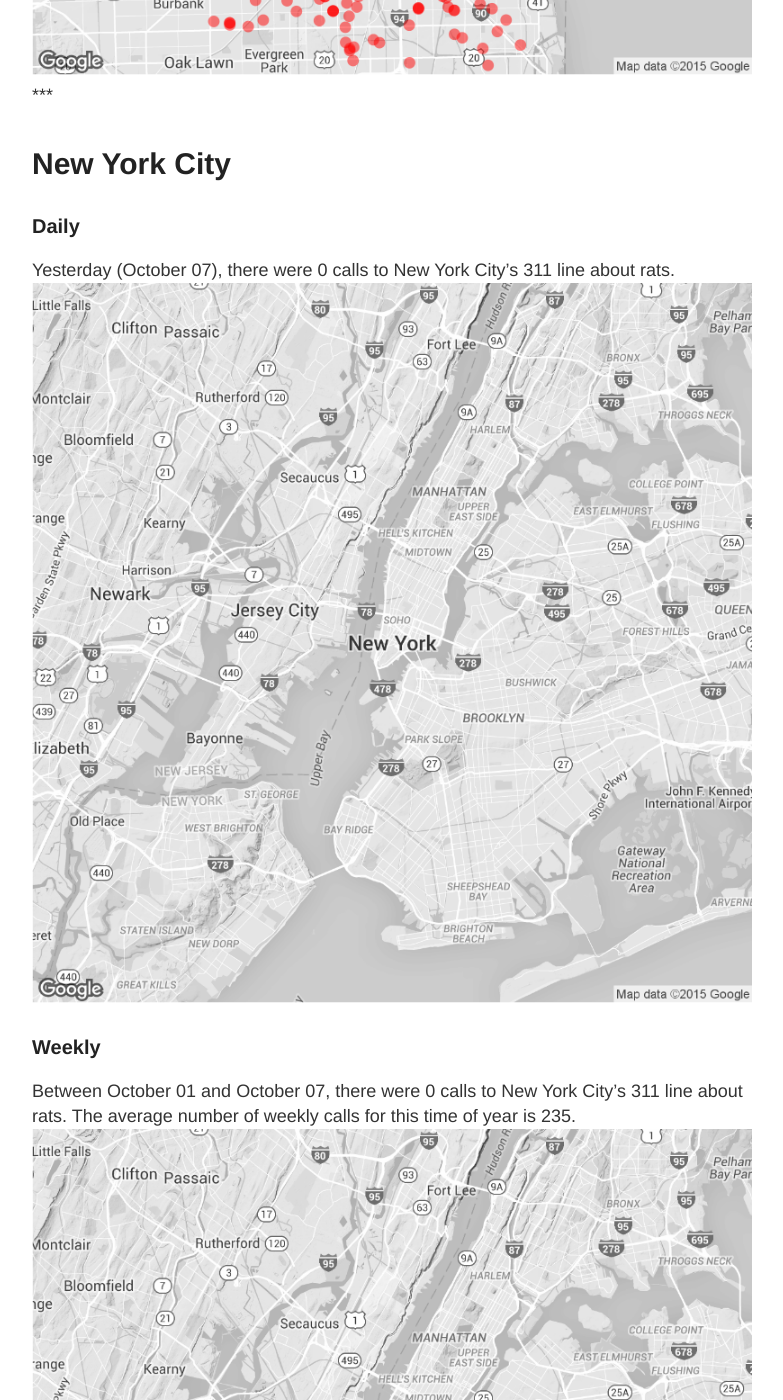
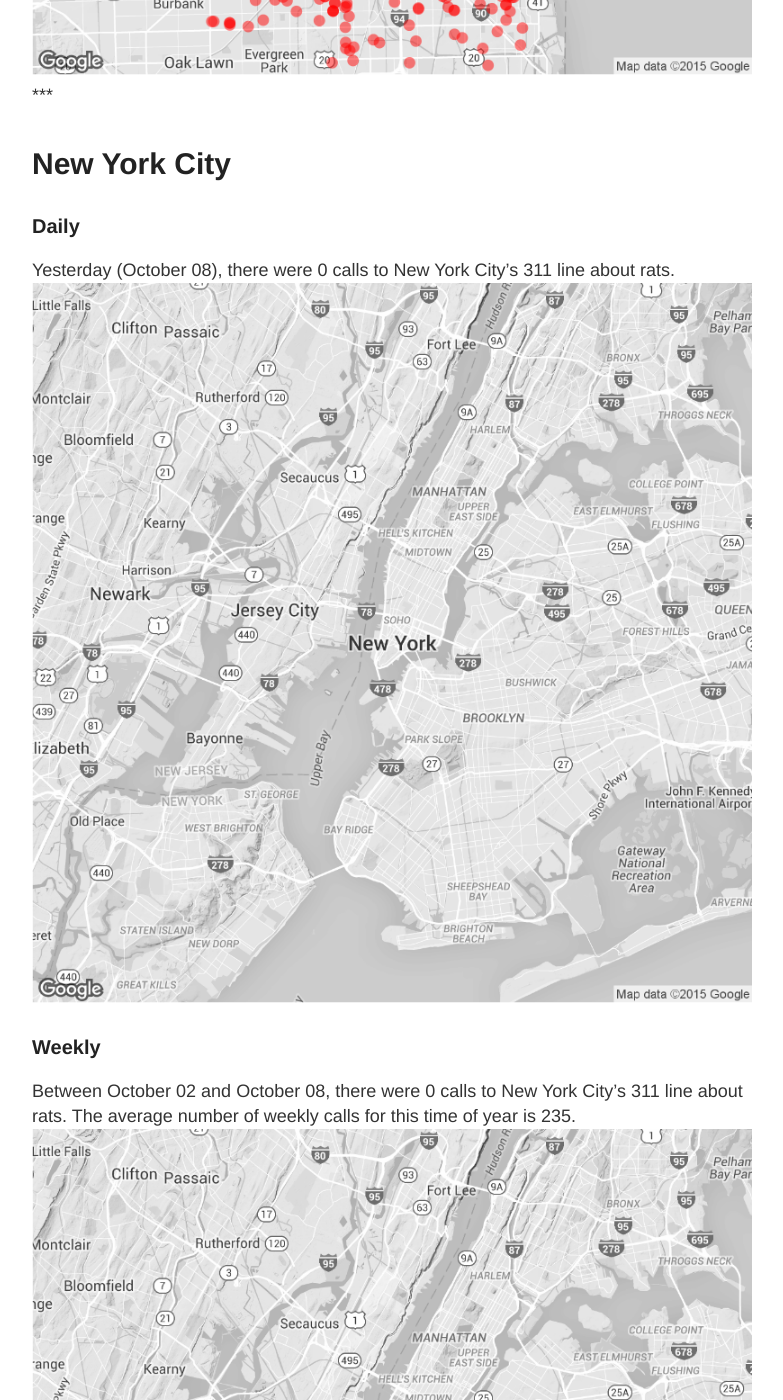
Before and after one commit to DanielHadley/ratmaps, a Jekyll site: the page built from daily.md, in a window 1280 px wide and 1400 px high, scrolled down 1986 px. Shown: the whole window, without its empty margins (248-1031 px from the left). Built offline with Jekyll 4.4.1, drawn with Linux system fonts in a browser that asks for light colours; comment, search, counter and statistics services are not loaded; some of the changed text lies outside the part shown.

Commit message:
Daily Maps

```diff
--- a/daily.md
+++ b/daily.md
@@ -15,22 +15,22 @@
 
 ### Daily
 
-Yesterday (October 07), there were 199 calls to Chicago's 311 line about rats.
+Yesterday (October 08), there were 218 calls to Chicago's 311 line about rats.
 ![Chicago rat calls to 311 weekly map]({{ site.cityimages }}/daily/Chicago_Rat_Map_Daily.png)
 
 ### Weekly
-Between October 01 and October 07, there were 989 calls to Chicago's 311 line about rats. The average number of weekly calls for this time of year is 725.
+Between October 02 and October 08, there were 1036 calls to Chicago's 311 line about rats. The average number of weekly calls for this time of year is 725.
 ![Chicago rat calls to 311 weekly map]({{ site.cityimages }}/daily/Chicago_Rat_Map_Weekly.png)
 ***
 # New York City <a id="nyc"><a>
 
 ### Daily
 
-Yesterday (October 07), there were 0 calls to New York City's 311 line about rats.
+Yesterday (October 08), there were 0 calls to New York City's 311 line about rats.
 ![NYC rat calls to 311 weekly map]({{ site.cityimages }}/daily/NYC_Rat_Map_Daily.png)
 
 ### Weekly
-Between October 01 and October 07, there were 0 calls to New York City's 311 line about rats. The average number of weekly calls for this time of year is 235.
+Between October 02 and October 08, there were 0 calls to New York City's 311 line about rats. The average number of weekly calls for this time of year is 235.
 ![NYC rat calls to 311 weekly map]({{ site.cityimages }}/daily/NYC_Rat_Map_Weekly.png)
 
 Each red dot represents one call about a rat seen in that location. The dots are transparent, so multiple calls from one location will be seen as a solid dot. The usual caveats apply: more calls do not necessarily mean that there are more rats in that location than other parts of the city. A cluster of dots could indicate that one resident is unusually vocal about rodents in his or her neighborhood. Also, more densely populated neighborhoods tend to make more calls to 311.
```
Also changed, not shown: images/pages/daily/Chicago_Rat_Map_Daily.png, images/pages/daily/Chicago_Rat_Map_Weekly.png.
